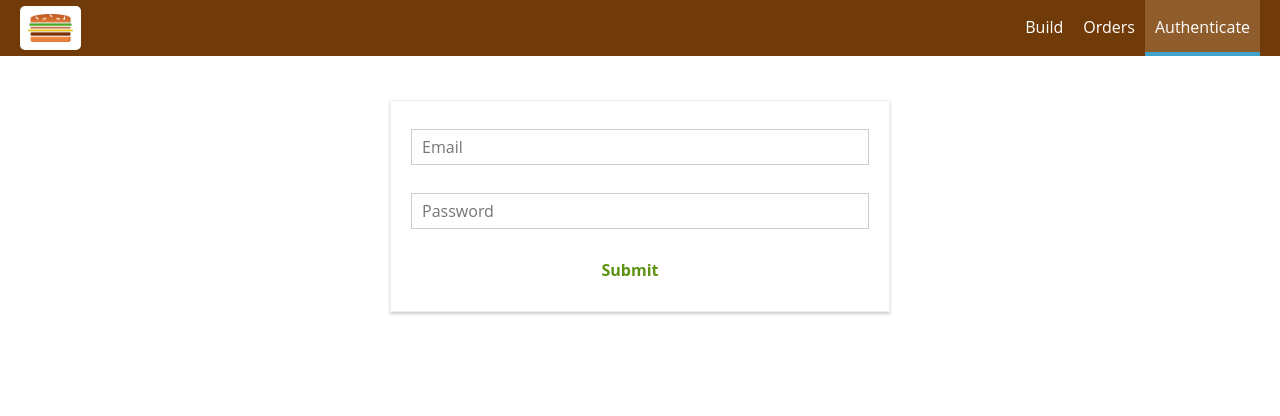
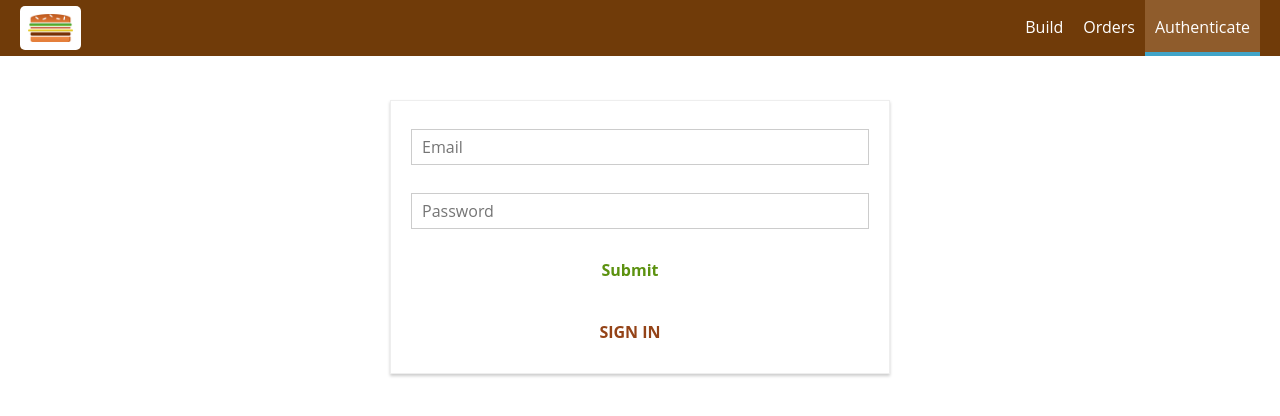
Before and after one commit to Michelee/reactburger, a React app: page /auth in a window 1280 px wide. Shown: the top 416 px of the page. Built offline with nearby package versions, Linux system fonts and the light colour scheme; the HTML template or start-up script is replaced by a standard one.

Commit message:
Add login logic

```diff
--- a/src/containers/Auth/Auth.js
+++ b/src/containers/Auth/Auth.js
@@ -36,7 +36,16 @@ class Auth extends Component {
                 valid: false,
                 touched: false
             }
-        }
+        },
+        isSignUp: true
+    }
+
+    swithAuthModeHandler = () => {
+        this.setState(prevState => {
+            return {
+                isSignUp: !prevState.isSignUp
+            };
+        })
     }
 
     checkValidity(value, rules){
@@ -75,7 +84,11 @@ class Auth extends Component {
 
     onSubmitHandler = (event) => {
         event.preventDefault();
-        this.props.onAuth(this.state.controls.email.value, this.state.controls.password.value);
+        this.props.onAuth(
+            this.state.controls.email.value,
+            this.state.controls.password.value,
+            this.state.isSignUp
+        );
     }
 
     render(){
@@ -105,6 +118,11 @@ class Auth extends Component {
                     {form}
                     <Button btnType="Success">Submit</Button>
                 </form>
+                <Button
+                    clicked={this.swithAuthModeHandler}
+                    btnType="Danger"
+                >{this.state.isSignUp ? 'SIGN IN' : 'SIGN UP'}
+                </Button>
             </div>
         );
     }
@@ -112,7 +130,7 @@ class Auth extends Component {
 
 const mapDispatchToProps = dispatch => {
     return {
-        onAuth: (email, password) => dispatch(actionCreator.auth(email, password))
+        onAuth: (email, password, isSignUp) => dispatch(actionCreator.auth(email, password, isSignUp))
     }
 }
 
--- a/src/store/actions/auth.js
+++ b/src/store/actions/auth.js
@@ -24,7 +24,7 @@ export const authFail = (error) => {
     }
 }
 
-export const auth = (email, password) => {
+export const auth = (email, password, isSignup) => {
     return dispatch => {
         dispatch(authStart());
         const authData = {
@@ -33,15 +33,22 @@ export const auth = (email, password) => {
             returnSecureToken: true
         }
         console.log(password)
+
+        let url = 'https://www.googleapis.com/identitytoolkit/v3/relyingparty/signupNewUser?key=AIzaSyDrCjHmYjPJiLi1kIV_-WPVaOQrCjyvzoY';
+
+        if(!isSignup){
+             url = 'https://www.googleapis.com/identitytoolkit/v3/relyingparty/verifyPassword?key=AIzaSyDrCjHmYjPJiLi1kIV_-WPVaOQrCjyvzoY';
+        }
+
         axios.post(
-            'https://www.googleapis.com/identitytoolkit/v3/relyingparty/signupNewUser?key=AIzaSyDrCjHmYjPJiLi1kIV_-WPVaOQrCjyvzoY',
+            url,
             authData
         )
         .then(response => {
             dispatch(authSuccess(response.data))
         })
         .catch(err=>{
-            dispatch(authFail())
+            dispatch(authFail(err))
         })
     };
 }
```
